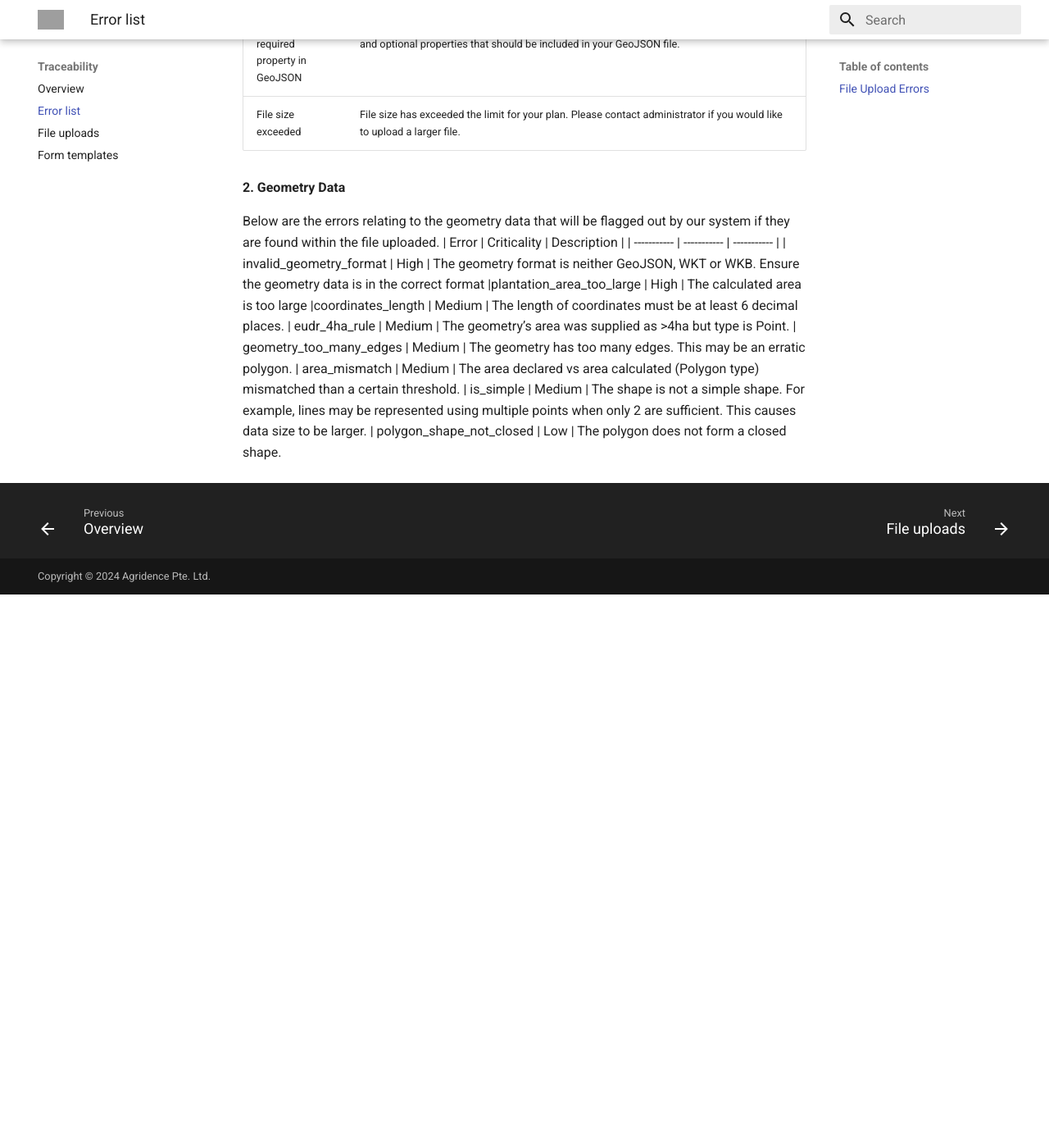
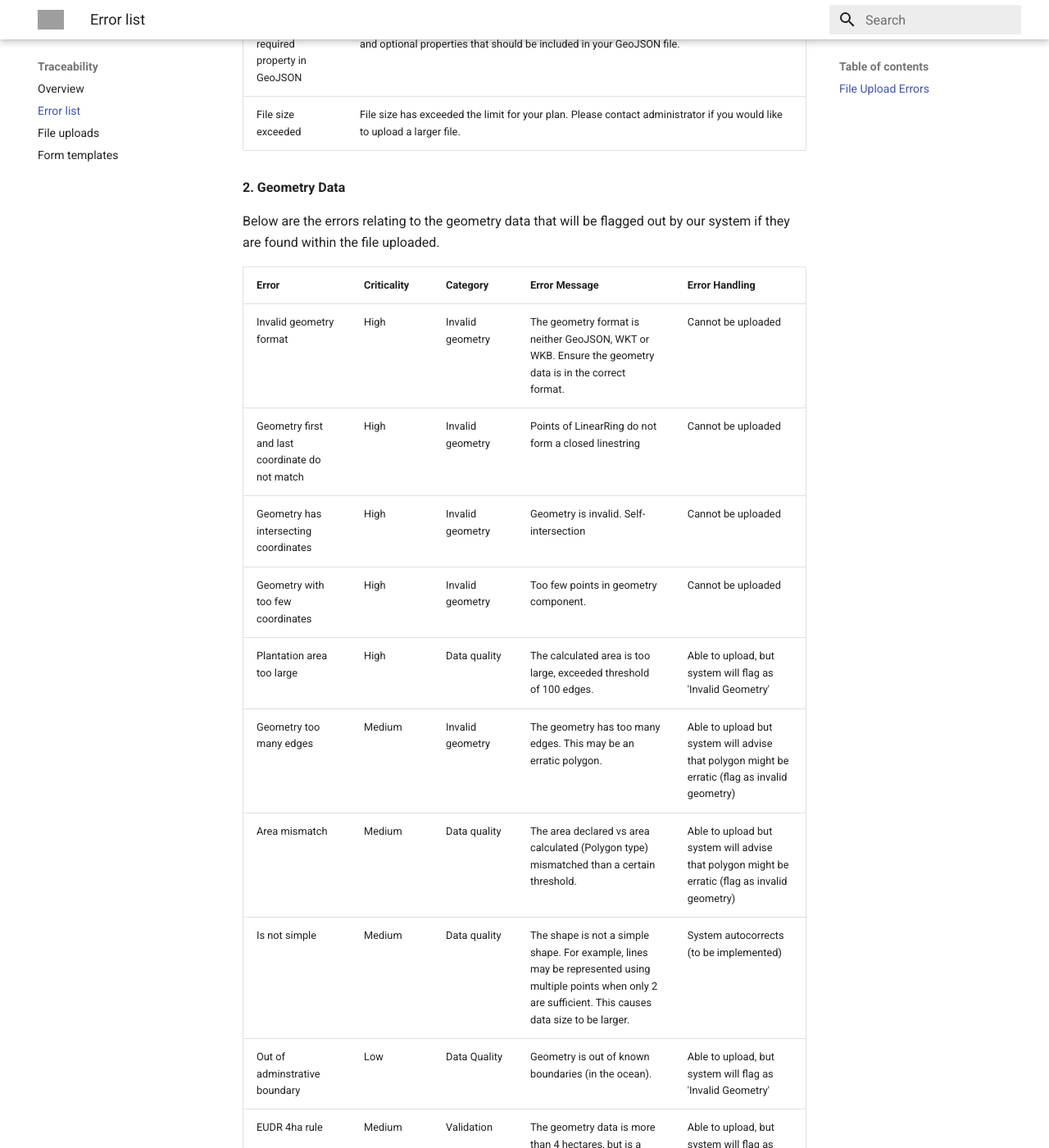
Before and after one commit to Agridence/public-docs, an MkDocs documentation site: the page built from docs/traceability/Error list.md, in a window 1280 px wide and 1400 px high, scrolled down 697 px. Shown: the whole window at 82% size. Built offline with MkDocs 1.6.1 and Material for MkDocs 9.7.7, drawn with Linux system fonts in a browser that asks for light colours; before the commit the page ends 1422 px from its top, so only the background shows below that; some of the changed text lies outside the part shown; grey boxes are pictures that could not be loaded.

Commit message:
updated error category and handling (#32)

```diff
--- a/docs/traceability/Error list.md
+++ b/docs/traceability/Error list.md
@@ -15,13 +15,21 @@ Below are some errors commonly found when users upload their file.
 **2. Geometry Data**
 
 Below are the errors relating to the geometry data that will be flagged out by our system if they are found within the file uploaded.
-| Error | Criticality | Description |
-| ----------- | ----------- | ----------- |
-| invalid_geometry_format | High | The geometry format is neither GeoJSON, WKT or WKB. Ensure the geometry data is in the correct format
-|plantation_area_too_large | High | The calculated area is too large
-|coordinates_length | Medium | The length of coordinates must be at least 6 decimal places.
-| eudr_4ha_rule |  Medium | The geometry’s area was supplied as >4ha but type is Point.
-| geometry_too_many_edges |  Medium | The geometry has too many edges. This may be an erratic polygon.
-| area_mismatch | Medium | The area declared vs area calculated (Polygon type) mismatched than a certain threshold.
-| is_simple | Medium | The shape is not a simple shape. For example, lines may be represented using multiple points when only 2 are sufficient. This causes data size to be larger.
-| polygon_shape_not_closed | Low | The polygon does not form a closed shape.
+
+| Error | Criticality | Category | Error Message | Error Handling |
+| ----------- | ----------- | ----------- | ----------- | ----------- |
+| Invalid geometry format | High | Invalid geometry | The geometry format is neither GeoJSON, WKT or WKB. Ensure the geometry data is in the correct format. | Cannot be uploaded
+| Geometry first and last coordinate do not match | High | Invalid geometry | Points of LinearRing do not form a closed linestring | Cannot be uploaded
+| Geometry has intersecting coordinates | High | Invalid geometry | Geometry is invalid. Self-intersection | Cannot be uploaded
+| Geometry with too few coordinates | High | Invalid geometry | Too few points in geometry component. | Cannot be uploaded
+|Plantation area too large | High | Data quality | The calculated area is too large, exceeded threshold of 100 edges. | Able to upload, but system will flag as 'Invalid Geometry'
+| Geometry too many edges |  Medium | Invalid geometry | The geometry has too many edges. This may be an erratic polygon. | Able to upload but system will advise that polygon might be erratic (flag as invalid geometry)
+| Area mismatch | Medium | Data quality | The area declared vs area calculated (Polygon type) mismatched than a certain threshold. | Able to upload but system will advise that polygon might be erratic (flag as invalid geometry)
+| Is not simple | Medium | Data quality | The shape is not a simple shape. For example, lines may be represented using multiple points when only 2 are sufficient. This causes data size to be larger. | System autocorrects (to be implemented) |
+| Out of adminstrative boundary | Low | Data Quality | Geometry is out of known boundaries (in the ocean). | Able to upload, but system will flag as 'Invalid Geometry'
+|EUDR 4ha rule |  Medium | Validation | The geometry data is more than 4 hectares, but is a GPS point. | Able to upload, but system will flag as 'Invalid Geometry'
+|Coordinates length too short | Medium | Validation | The length of coordinates must be at least 6 decimal places according to EUDR.| Able to upload, but system will flag as 'Invalid Geometry'
+| Polygon shape not closed | Low | Invalid geometry | The polygon does not form a closed shape. | Cannot be uploaded. Auto-close will be implemented in the future
+| Right hand rule | Low | Invalid geometry | Geometry does not follow right hand rule.| System autocorrects
+| Duplicate coordinates | Low | Data quality | Geometry has sequential duplicate coordinates | System autocorrects
+| Inversed lat long | Low | Data quality |  Longtitude and latitude inversed | Able to upload, but system will flag as 'Invalid Geometry'
```
Also changed, not shown: docs/SCP FAQ/FAQ.md (+2 -0 lines).
